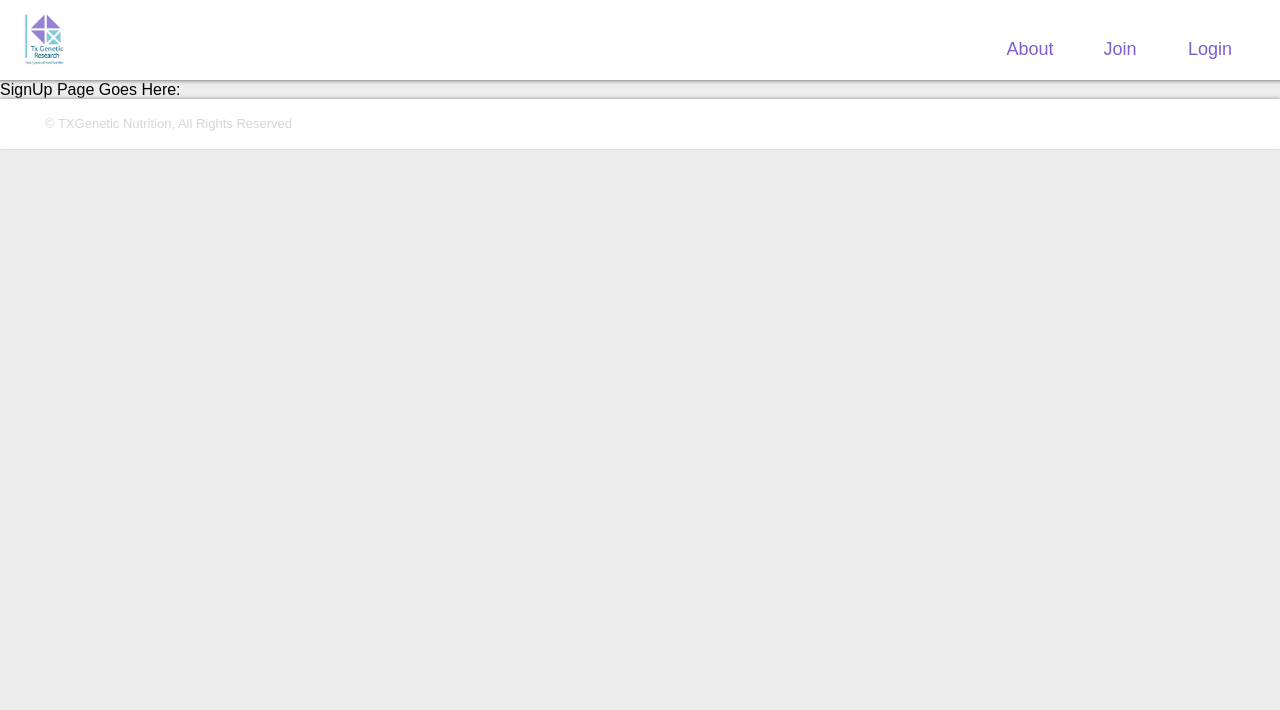
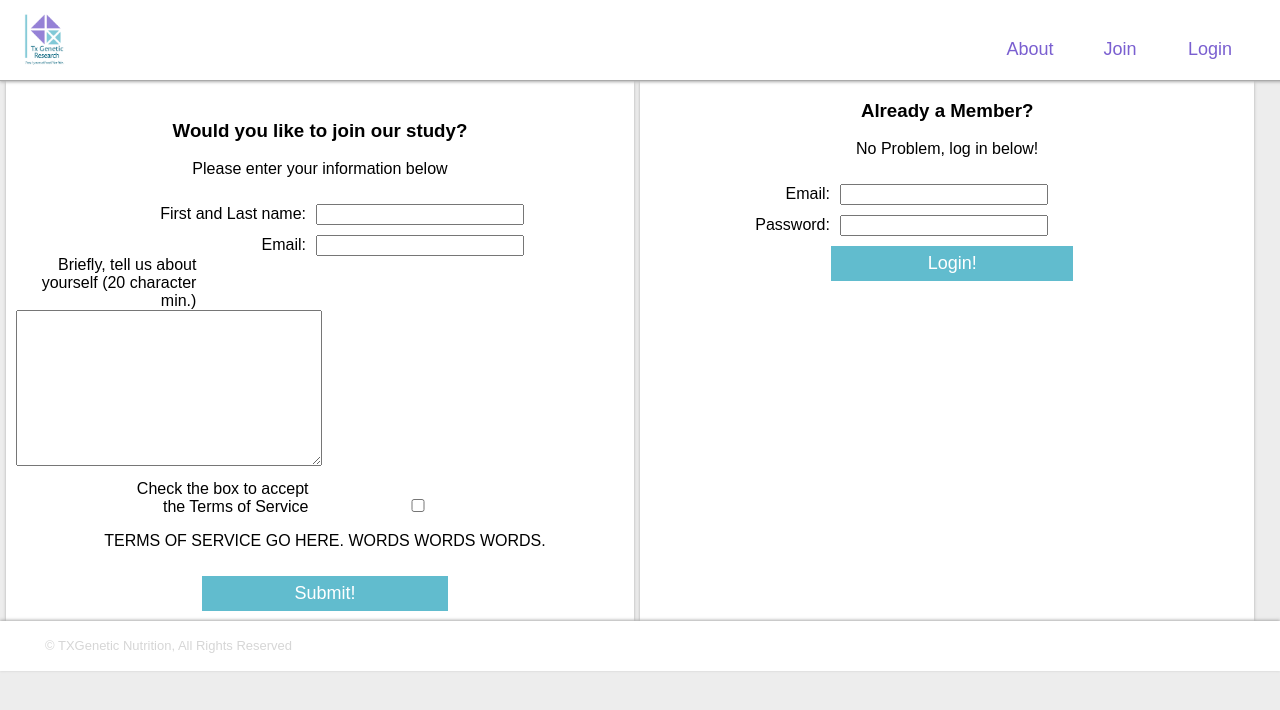
Before and after one commit to maftoun95/helenIC, a React (Create React App) app: page /Join in a window 1280 px wide. Shown: the top 710 px of the page. Built offline with nearby package versions, Linux system fonts and the light colour scheme; a web font is replaced by a local one.

Commit message:
updating join-login pages

```diff
--- a/src/App.js
+++ b/src/App.js
@@ -4,7 +4,7 @@ import { BrowserRouter, Route } from 'react-router-dom';
 import AboutPage from './pages/AboutPage.jsx';
 import ContactPage from './pages/ContactPage.jsx';
 import HomePage from './pages/HomePage.jsx';
-import SignUpPage from './pages/SignUpPage.jsx';
+import JoinPage from './pages/JoinPage.jsx';
 import UserDashboard from './pages/UserDashboard.jsx';
 import NavContainer from './containers/NavContainer.jsx';
 import FooterContainer from './containers/FooterContainer.jsx';
@@ -19,7 +19,7 @@ class App extends Component {
           <Route exact={true} path='/' component={HomePage} />
           <Route path='/About' component={AboutPage} />
           <Route path='/Contact' component={ContactPage} />
-          <Route path='/Join' component={SignUpPage} />
+          <Route path='/Join' component={JoinPage} />
           <Route path='/UserDashboard' component={UserDashboard} />
           <Route path='/Login' component={UserDashboard} />
           <Route path='/AdminDashboard' component={AdminDashboard} />
--- /dev/null
+++ b/src/components/InputLabel.jsx
@@ -0,0 +1,39 @@
+import React from 'react';
+import PropTypes from 'prop-types';
+
+export default class InputLabel extends React.Component {
+    render() {
+        let errorClass = this.props.error ? 'error' : '';
+        if (this.props.type === 'textarea') {
+            return (
+                <div className={`TextareaLabel ${errorClass}`}>
+                    <label htmlFor={this.props.id}>{this.props.labelText}</label>
+                    <textarea id={this.props.id} rows='10' cols='50' value={this.props.value} onChange={this.props.onChange}></textarea>
+                </div>
+            )
+        }
+        if (this.props.type === 'checkbox') {
+            return (
+                <div className={`InputLabel ${errorClass}`}>
+                    <label htmlFor={this.props.id}>{this.props.labelText}</label>
+                    <input id={this.props.id} type={this.props.type} checked={this.props.checked} onChange={this.props.onChange} />
+                </div>
+            )
+        }
+        return (
+            <div className={`InputLabel ${errorClass}`}>
+                <label htmlFor={this.props.id}>{this.props.labelText}</label>
+                <input id={this.props.id} type={this.props.type} onChange={this.props.onChange} />
+            </div>
+        );
+    }
+}
+
+InputLabel.propTypes = {
+    id: PropTypes.string.isRequired,
+    type: PropTypes.string.isRequired,
+    labelText: PropTypes.string.isRequired,
+    error: PropTypes.bool.isRequired,
+    onChange: PropTypes.func,
+    checked: PropTypes.string
+}
--- /dev/null
+++ b/src/components/JoinPage/JoinCard.jsx
@@ -0,0 +1,84 @@
+import React from 'react';
+import InputLabel from '../InputLabel.jsx';
+
+export default class JoinCard extends React.Component {
+    constructor(props) {
+        super(props);
+        this.state = {
+            JoinName: '',
+            JoinEmail: '',
+            JoinBlurb: '',
+            JoinTerms: false,
+            NameError: false,
+            EmailError: false,
+            BlurbError: false,
+            TermsError: false
+        };
+        this.submit = this.submit.bind(this);
+        this.handleChange = this.handleChange.bind(this);
+    }
+    validateInformation() {
+        let validName = this.validateName();
+        let validEmail = this.validateEmail();
+        let validBlurb = this.validateBlurb();
+        let validTerms = this.state.JoinTerms;
+
+        if (validTerms && validName && validEmail && validBlurb) {
+            let submitInfo = {};
+            let name = this.state.JoinName.split(' ');
+            submitInfo.firstName = name[0];
+            submitInfo.lastName = name[1];
+            submitInfo.email = this.state.JoinEmail;
+            submitInfo.blurb = this.state.JoinBlurb;
+            submitInfo.terms = this.state.JoinTerms;
+            console.log(submitInfo);
+        }
+        else {
+            alert('Please correct the hilighted information below');
+        }
+        this.setState({ ...this.state, TermsError: !validTerms, NameError: !validName, EmailError: !validEmail, BlurbError: !validBlurb });
+    }
+    validateName() {
+        return (this.state.JoinName.split(' ').length === 2);
+    }
+    validateEmail() {
+        let reg = /\S+@\S+\.\S+/;
+        return reg.test(this.state.JoinEmail);
+    }
+    validateBlurb() {
+        return (this.state.JoinBlurb.length > 20);
+    }
+    handleChange(e) {
+        if (e.target.type === 'checkbox') {
+            this.setState({
+                [e.target.id]: e.target.checked
+            });
+        }
+        else {
+            this.setState({
+                [e.target.id]: e.target.value
+            });
+        }
+    }
+    submit(e) {
+        console.log(this);
+        e.preventDefault();
+        this.validateInformation();
+    }
+    render() {
+        return (
+            <div className='JoinCard'>
+                <h3>Would you like to join our study?</h3>
+                <p>Please enter your information below </p>
+                <form id='JoinStudyForm'>
+                    <InputLabel id={'JoinName'} type={'text'} labelText={'First and Last name: '} value={this.state.JoinName} error={this.state.NameError} onChange={this.handleChange} />
+                    <InputLabel id={'JoinEmail'} type={'email'} labelText={'Email: '} value={this.state.JoinEmail} error={this.state.EmailError} onChange={this.handleChange} />
+                    <InputLabel id={'JoinBlurb'} type={'textarea'} labelText={'Briefly, tell us about yourself (20 character min.)'} value={this.state.JoinBlurb} error={this.state.BlurbError} onChange={this.handleChange} />
+                    <InputLabel id={'JoinTerms'} type={'checkbox'} labelText={'Check the box to accept the Terms of Service'} value={this.state.JoinTerms} error={this.state.TermsError} onChange={this.handleChange} />
+                    <p>TERMS OF SERVICE GO HERE. WORDS WORDS WORDS.</p>
+                    <button onClick={this.submit}>Submit!</button>
+                </form>
+            </div>
+        )
+    }
+}
--- /dev/null
+++ b/src/components/JoinPage/LoginCard.jsx
@@ -0,0 +1,60 @@
+import React from 'react';
+import InputLabel from '../InputLabel.jsx';
+
+export default class LoginCard extends React.Component {
+    constructor(props){
+        super(props);
+        this.state = {
+            LoginEmail: '',
+            LoginPassword: '',
+            EmailError: false,
+            PasswordError: false
+        }
+        this.submit = this.submit.bind(this);
+        this.handleChange = this.handleChange.bind(this);
+    }
+
+     validateInformation() {
+        let validEmail = this.validateEmail();
+        let validPassword = this.validatePassword();
+        if (validEmail && validPassword) {
+            let submitInfo = {};
+            submitInfo.email = this.state.LoginEmail;
+            submitInfo.password = this.state.LoginPassword;
+            console.log(submitInfo);
+        }
+        else {
+            alert('Please correct the hilighted information below');
+        }
+        this.setState({ ...this.state, EmailError: !validEmail, PasswordError: !validPassword});
+    }
+    validateEmail() {
+        let reg = /\S+@\S+\.\S+/;
+        return reg.test(this.state.LoginEmail);
+    }
+    validatePassword(){
+        return(this.state.LoginPassword.length > 5)
+    }
+    handleChange(e) {
+        this.setState({
+            [e.target.id]: e.target.value
+        });
+    }
+    submit(e) {
+        e.preventDefault();
+        this.validateInformation();
+    }
+    render() {
+        return (
+            <div className='LoginCard'>
+                <h3>Already a Member?</h3>
+                <p>No Problem, log in below!</p>
+                <form id='JoinStudyForm'>
+                    <InputLabel id={'LoginEmail'} type={'email'} labelText={'Email: '} value={this.state.LoginEmail} error={this.state.EmailError} onChange={this.handleChange}/>
+                    <InputLabel id={'LoginPassword'} type={'password'} labelText={'Password: '} value={this.state.LoginPassword} error={this.state.PasswordError} onChange={this.handleChange}/>
+                    <button onClick={this.submit}>Login!</button>
+                </form>
+            </div>
+        )
+    }
+}
--- a/src/components/TextArea.jsx
+++ b/src/components/TextArea.jsx
@@ -1,5 +1,6 @@
 import React from 'react';
-import PropTypes from 'prop-types'
+import PropTypes from 'prop-types';
+
 const TextArea = (props) => (
     <div className="form-group">
         <label className="form-label">{props.title}</label>
--- /dev/null
+++ b/src/css/Join.css
@@ -0,0 +1,69 @@
+.JoinCardContainer{
+    display: flex;
+}
+.JoinCard, .LoginCard{
+    background-color: #FFFFFF;
+    box-shadow: 0px 1px 3px 0px #AAA;
+    margin-left: .5%;
+    width: 49%;
+}
+.JoinCard, .LoginCard h3, p{
+    text-align: center;
+}
+.JoinCard h3{
+    padding-top: 20px;
+}
+#JoinStudyForm{
+    margin-left: 10px;
+    display: flex;
+    flex-direction: column;
+}
+.InputLabel{
+    margin-top: 10px;
+    width: 100%;
+}
+.InputLabel label{
+    display: inline-block;
+    width: 180px;
+    text-align: right;
+}
+.InputLabel input{
+    margin-left: 10px;
+    width: 200px;
+}
+.LoginCard{
+    background-color: #FFFFFF;
+    box-shadow: 0px 1px 3px 0px #AAA;
+    width: 48%;
+}
+.TextareaLabel{
+    display: inline-block;
+    width: 180px;
+    text-align: right;
+}
+.TextareaLabel textarea{
+    display: inline-block;
+    width: 300px;
+}
+button{
+    background-color: #61BCCE;
+    color: #FFFFFF;
+    height: 35px;
+    font-size: 18px;
+    width: 40%;
+    margin: 10px auto;
+    border: none;
+}
+.error{
+    color: red;
+}
+
+@media screen and (max-width: 768px){
+    .JoinCardContainer{
+        display: block;
+    }
+    .JoinCard, .LoginCard{
+        display: block;
+        width: 98%;
+    }
+}
--- a/src/css/homepage.css
+++ b/src/css/homepage.css
@@ -249,3 +249,14 @@
     box-sizing: border-box;
     padding: 5px 10px;
 }
+
+@media screen and (max-width: 768px){
+    .LinkCard{
+        display: block;
+        width: 100%;
+        margin: 0 auto;
+    }
+    .LinkCard + .LinkCard{
+        margin: 0 auto;
+    }
+}
--- /dev/null
+++ b/src/pages/JoinPage.jsx
@@ -0,0 +1,18 @@
+import React from 'react';
+import JoinCard from '../components/JoinPage/JoinCard.jsx';
+import LoginCard from '../components/JoinPage/LoginCard';
+import '../css/Join.css';
+
+export default class JoinPage extends React.Component {
+    constructor(props){
+        super(props);
+    }
+    render() {
+        return (
+            <div className='JoinCardContainer'>
+                <JoinCard />
+                <LoginCard />
+            </div>
+        )
+    }
+}
--- a/src/pages/SignUpPage.jsx
+++ /dev/null
@@ -1,9 +0,0 @@
-import React from 'react';
-
-export default class SignUpPage extends React.Component{
-  render(){
-    return(
-      <div>SignUp Page Goes Here:</div>
-    )
-  }
-}
```
